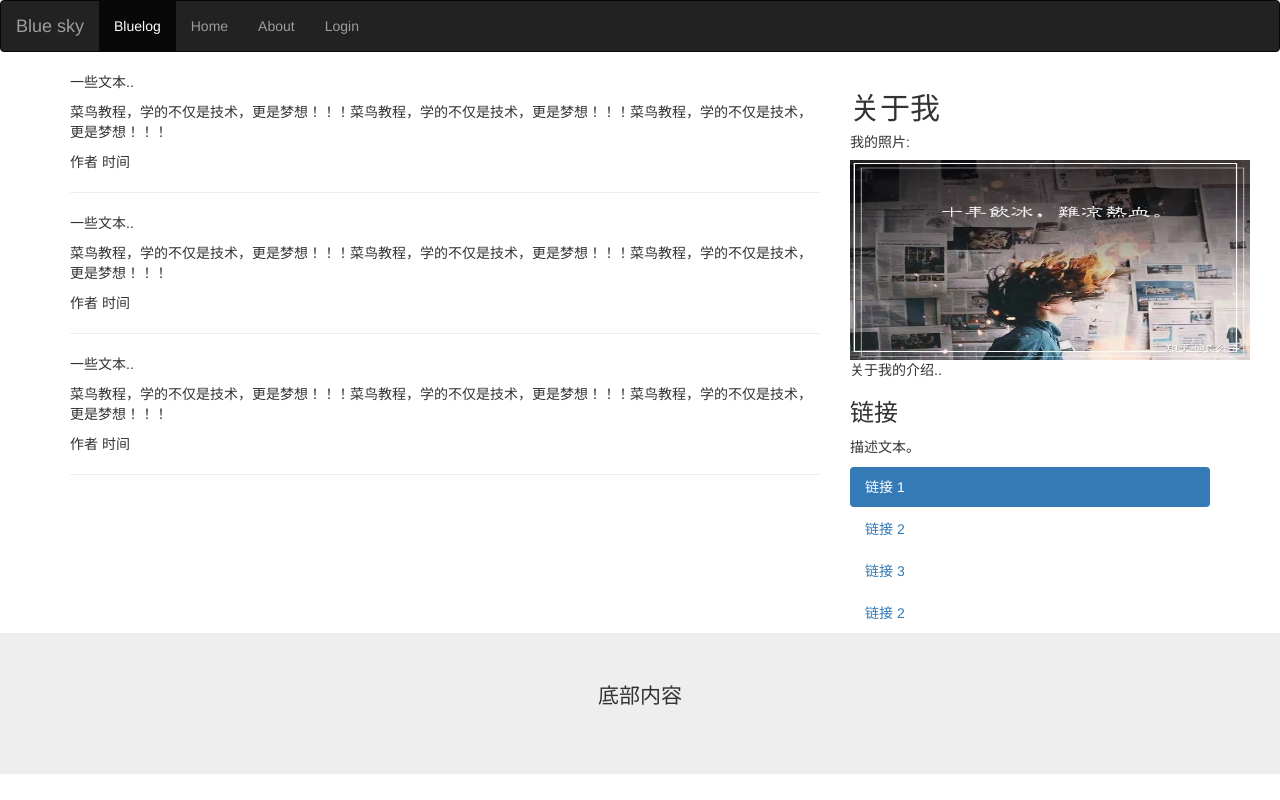
After one commit to TrellixVulnTeam/flask-carmen_BVDI, a Flask app: page /blog/bloglist in a window 1280 px wide. The commit adds this page. Run offline with Flask 2, Linux system fonts and the light colour scheme; some libraries are stand-ins or nearby versions.

Commit message:
增加博客页面，简单版，后端还没实现

```diff
--- a/flask-carmen/flask-env/app.py
+++ b/flask-carmen/flask-env/app.py
@@ -6,13 +6,15 @@ from flask_mail import Mail
 from libs import db
 from models import Message
 import click
-from models import User
+from views.blogs.blog import blog_app
 from views.messages.messages import message_app
 from views.users.users import user_app
 
 app = Flask(__name__)
 app.register_blueprint(user_app, url_prefix="/user")
 app.register_blueprint(message_app, url_prefix="/message")
+app.register_blueprint(blog_app, url_prefix="/blog")
+
 
 # app是一个符合wsgi接口协议的python程序对象
 # 服务器可以将用户的访问请求数据发送给这个app
--- a/flask-carmen/flask-env/templates/base02.html
+++ b/flask-carmen/flask-env/templates/base02.html
@@ -55,12 +55,13 @@
             <ul class="nav nav-tabs nav-stacked" data-spy="affix" data-offset-top="125">
 				<li><a href="{{ url_for("zen") }}">禅道</a></li>
 				<li><a href="{{ url_for("crystal") }}">镜中猫</a></li>
-				<li><a href="{{ url_for("schedule") }}">课程表</a></li>
+<!--				<li><a href="{{ url_for("schedule") }}">课程表</a></li>-->
 				<li><a href="{{ url_for("sun") }}">云和月</a></li>
 				<li><a href="{{ url_for("form") }}">缘你相见</a></li>
 				<li><a href="{{ url_for("user_app.register") }}">注册页</a></li>
 				<li><a href="{{ url_for("user_app.userList") }}">用户数据</a></li>
                 <li><a href="{{ url_for("message_app.messageList") }}">留言板</a></li>
+                <li><a href="{{ url_for("blog_app.blogList") }}">云博客</a></li>
 				<li><a href="http://8.135.10.27:5000">部署机器</a></li>
 				<li><a href="https://blog.csdn.net/LiXueFu727224204">往昔文章</a></li>
 				<li><a href="http://1.15.50.20:8080/">jenkins</a></li>
--- /dev/null
+++ b/flask-carmen/flask-env/templates/blog/blog.html
@@ -0,0 +1,95 @@
+<!DOCTYPE html>
+<html>
+<head>
+	<meta charset="utf-8">
+	<title>Bootstrap 实例 - 一个简单的网页</title>
+	<link rel="stylesheet" href="https://cdn.staticfile.org/twitter-bootstrap/3.3.7/css/bootstrap.min.css">
+	<script src="https://cdn.staticfile.org/jquery/2.1.1/jquery.min.js"></script>
+	<script src="https://cdn.staticfile.org/twitter-bootstrap/3.3.7/js/bootstrap.min.js"></script>
+	<style>
+    .fakeimg {
+        height: 200px;
+         background: #aaa;
+    }
+  </style>
+</head>
+<body>
+<!-- <div class="jumbotron text-center" style="margin-bottom:0"> -->
+<!--  <h1>我的第一个 Bootstrap 页面</h1>
+  <p>重置浏览器窗口大小查看效果！</p> -->
+<!-- </div> -->
+
+<nav class="navbar navbar-inverse">
+  <div class="container-fluid">
+    <div class="navbar-header">
+      <button type="button" class="navbar-toggle" data-toggle="collapse" data-target="#myNavbar">
+        <span class="icon-bar"></span>
+        <span class="icon-bar"></span>
+        <span class="icon-bar"></span>
+      </button>
+      <a class="navbar-brand" href="#">Blue sky</a>
+    </div>
+    <div class="collapse navbar-collapse" id="myNavbar">
+      <ul class="nav navbar-nav">
+        <li class="active"><a href="#">Bluelog</a></li>
+        <li><a href="#">Home</a></li>
+        <li><a href="#">About</a></li>
+        <li><a href="#">Login</a></li>
+      </ul>
+    </div>
+  </div>
+</nav>
+
+<div class="container">
+  <div class="row">
+
+    <div class="col-sm-8">
+      <!-- <h2>标题</h2>
+      <h5>副标题</h5>
+      <div class="fakeimg">图像</div> -->
+      <p>一些文本..</p>
+      <p>菜鸟教程，学的不仅是技术，更是梦想！！！菜鸟教程，学的不仅是技术，更是梦想！！！菜鸟教程，学的不仅是技术，更是梦想！！！</p>
+	  <p>作者 时间</p>
+      <!-- <br> -->
+	  <hr >
+     <!-- <h2>标题</h2>
+      <h5>副标题</h5>
+      <div class="fakeimg">图像</div> -->
+      <p>一些文本..</p>
+      <p>菜鸟教程，学的不仅是技术，更是梦想！！！菜鸟教程，学的不仅是技术，更是梦想！！！菜鸟教程，学的不仅是技术，更是梦想！！！</p>
+	  <p>作者 时间</p>
+	  <hr >
+
+	  <p>一些文本..</p>
+	  <p>菜鸟教程，学的不仅是技术，更是梦想！！！菜鸟教程，学的不仅是技术，更是梦想！！！菜鸟教程，学的不仅是技术，更是梦想！！！</p>
+	  <p>作者 时间</p>
+	  <!-- <br> -->
+	  <hr >
+	</div>
+
+	<div class="col-sm-4">
+	  <h2>关于我</h2>
+	  <h5>我的照片:</h5>
+      <div class="fakeimg">
+          <img src="{{ url_for('static', filename='img/sky_fighting.jpg') }}" width="400" height="200"/>
+      </div>
+	  <p>关于我的介绍..</p>
+	  <h3>链接</h3>
+	  <p>描述文本。</p>
+
+	  <ul class="nav nav-pills nav-stacked">
+	    <li class="active"><a href="#">链接 1</a></li>
+	    <li><a href="#">链接 2</a></li>
+	    <li><a href="#">链接 3</a></li>
+		<li><a href="#">链接 2</a></li>
+	  </ul>
+	  <hr class="hidden-sm hidden-md hidden-lg">
+	</div>
+  </div>
+</div>
+
+<div class="jumbotron text-center" style="margin-bottom:0">
+  <p>底部内容</p>
+</div>
+</body>
+</html>
--- /dev/null
+++ b/flask-carmen/flask-env/views/blogs/blog.py
@@ -0,0 +1,29 @@
+from flask import request, redirect, url_for
+from flask import render_template
+from libs import db
+from flask import Blueprint
+from models import User
+
+
+blog_app = Blueprint("blog_app", __name__)
+
+
+@blog_app.route('/bloglist', methods=['get', 'post'])
+def blogList():
+    # # form = LoginForm()
+    # # if request.method == "POST" and form.validate():
+    # if request.method == "POST":
+    #     username = request.form['username']
+    #     password = request.form['password']
+    #     # sex = request.form['sex']
+    #     age = request.form['age']
+    #     user = User(
+    #         username=username,
+    #         password=password,
+    #         # sex=sex,
+    #         age=age
+    #     )
+    #     db.session.add(user)
+    #     db.session.commit()
+    #     print(username, password)
+    return render_template('blog/blog.html')
```
Also changed, not shown: flask-carmen/flask-env/cms.db, flask-carmen/flask-env/static/img/sky_fighting.jpg (added), flask-carmen/flask-env/views/blogs/__init__.py (added), flask-carmen/flask-env/views/blogs/admin.py (added), flask-carmen/flask-env/views/blogs/auth.py (added).
